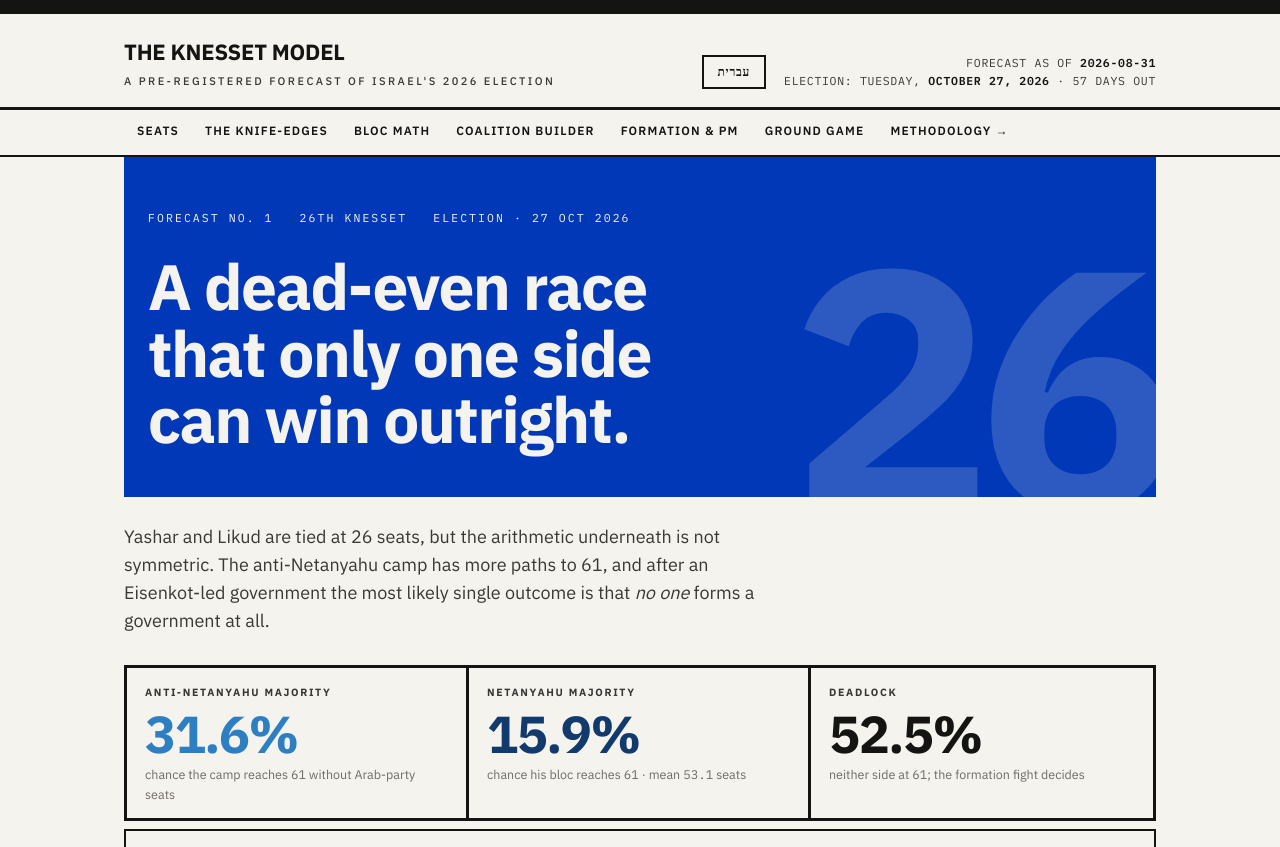
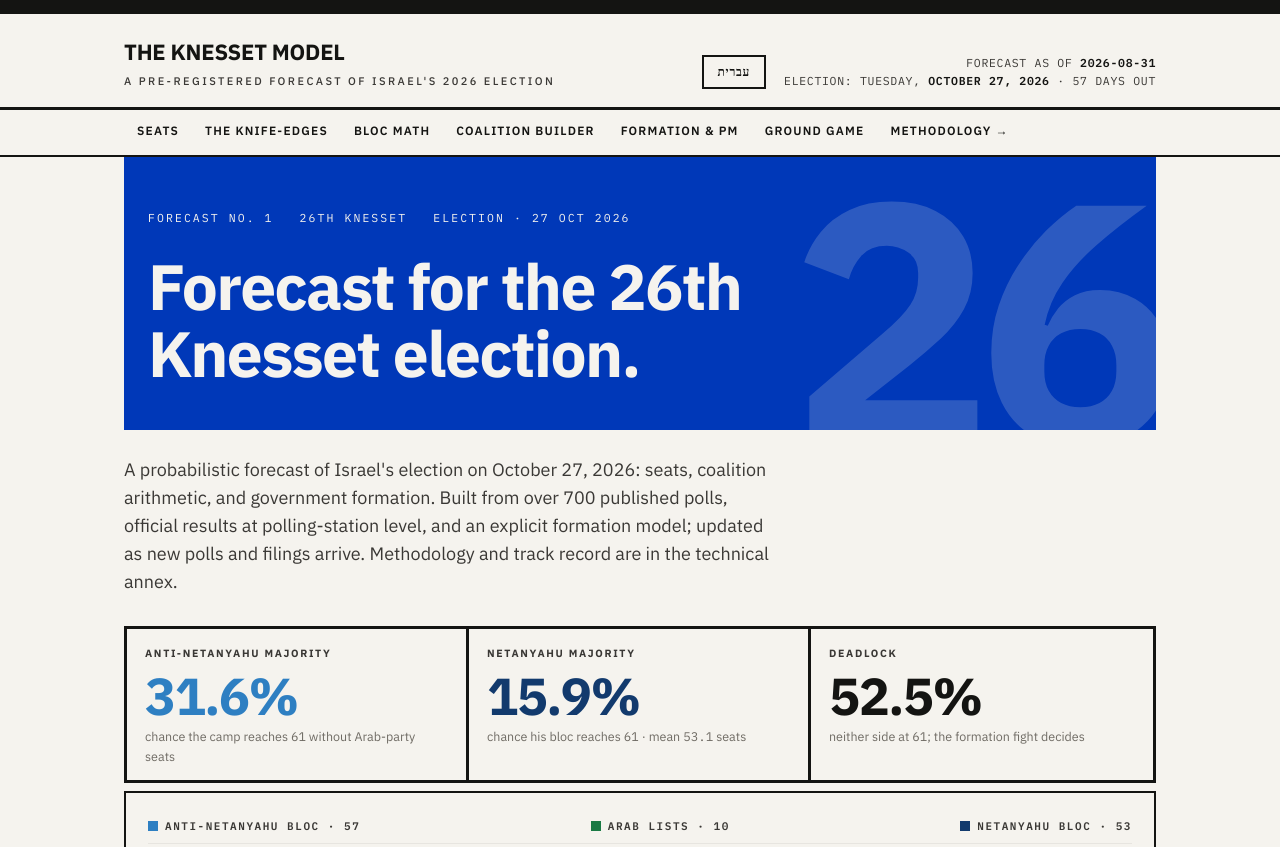
Before and after one commit to idoherling/2026_Election_Model, a plain HTML site: page output/site/index.html in a window 1280 px wide. Shown: the top 847 px of the page. Drawn offline with Linux system fonts and the light colour scheme; a web font is replaced by a local one.

Commit message:
Neutral factual hero copy in both languages
Editorializing headline and standfirst replaced: h1 is now 'Forecast
for the 26th Knesset election.' and the standfirst states what the
page is (probabilistic forecast; 700+ polls; kalpi-level official
results; explicit formation model; update cadence; annex pointer).
Hebrew equivalents updated in the translation layer.

Co-Authored-By: Claude Fable 5 <noreply@anthropic.com>

```diff
--- a/output/site/index.html
+++ b/output/site/index.html
@@ -285,11 +285,12 @@ footer .wrap{display:flex;justify-content:space-between;flex-wrap:wrap;gap:10px}
   <div class="cover">
     <div class="cover-meta"><span>Forecast No. 1</span><span>26th Knesset</span><span>Election · 27 Oct 2026</span></div>
     <div class="cover-year">26</div>
-    <h1>A dead-even race that only one side can win outright.</h1>
+    <h1>Forecast for the 26th Knesset election.</h1>
   </div>
-  <p class="standfirst">Yashar and Likud are tied at 26 seats, but the arithmetic underneath is not
-  symmetric. The anti-Netanyahu camp has more paths to 61, and after an Eisenkot-led government the
-  most likely single outcome is that <em>no one</em> forms a government at all.</p>
+  <p class="standfirst">A probabilistic forecast of Israel's election on October 27, 2026: seats,
+  coalition arithmetic, and government formation. Built from over 700 published polls, official
+  results at polling-station level, and an explicit formation model; updated as new polls and
+  filings arrive. Methodology and track record are in the technical annex.</p>
   <div class="tiles">
     <div class="tile anti"><div class="k">Anti-Netanyahu majority</div><div class="v" id="tAnti"></div><div class="s">chance the camp reaches 61 without Arab-party seats</div></div>
     <div class="tile nb"><div class="k">Netanyahu majority</div><div class="v" id="tNb"></div><div class="s">chance his bloc reaches 61 · mean <span class="mono" id="tNbMean"></span> seats</div></div>
@@ -586,7 +587,7 @@ const HE_PARTY = {"Likud":"הליכוד","Yashar":"ישר","Bennett 2026 + Yesh
 const HE_STATIC = {
  "The Knesset Model":"מודל הכנסת",
  "A pre-registered forecast of Israel's 2026 election":"תחזית רשומה־מראש לבחירות 2026",
- "A dead-even race that only one side can win outright.":"מרוץ צמוד שרק צד אחד יכול להכריע בו.",
+ "Forecast for the 26th Knesset election.":"תחזית לבחירות לכנסת ה־26.",
  "Anti-Netanyahu majority":"רוב למחנה נגד נתניהו",
  "Netanyahu majority":"רוב לגוש נתניהו",
  "Deadlock":"מבוי סתום",
@@ -617,7 +618,7 @@ const HE_STATIC = {
  "Technical annex — methodology & track record":"נספח טכני — מתודולוגיה וביצועי עבר",
  "← Back to the forecast":"→ חזרה לתחזית"};
 const HE_LEDE = {
- "standfirst":"ישר והליכוד שקולים על 26 מנדטים, אבל החשבון שמתחת אינו סימטרי. למחנה נגד נתניהו יש יותר מסלולים ל־61, ואחרי ממשלה בראשות אייזנקוט התרחיש הסביר ביותר הוא ש<em>אף אחד</em> לא מרכיב ממשלה.",
+ "standfirst":"תחזית הסתברותית לבחירות ב־27 באוקטובר 2026: מושבים, חשבון קואליציוני והרכבת ממשלה. מבוססת על יותר מ־700 סקרים שפורסמו, תוצאות רשמיות ברמת הקלפי ומודל הרכבה מפורש; מתעדכנת עם כל סקר והגשה חדשים. המתודולוגיה וביצועי העבר בנספח הטכני.",
  "seats":"כל נקודה היא התחזית. כל רצועה מכילה 90% מהסימולציות, כולל התנודה עד יום הבחירות. נקודות חלולות נמצאות היום מתחת לאחוז החסימה.",
  "threshold":"כ־8% מהקולות נמצאים כיום מתחת לאחוז החסימה של 3.25%. כל רשימה שנופלת מוסרת את מושביה לשורדות. ב־2022 החשבון הזה הפך תיקו כמעט מלא לרוב של 64.",
  "blocdist":"8,000 מערכות בחירות מדומות; 2,500 מוצגות. הקו על 61 הוא הקו שקובע.",
```
